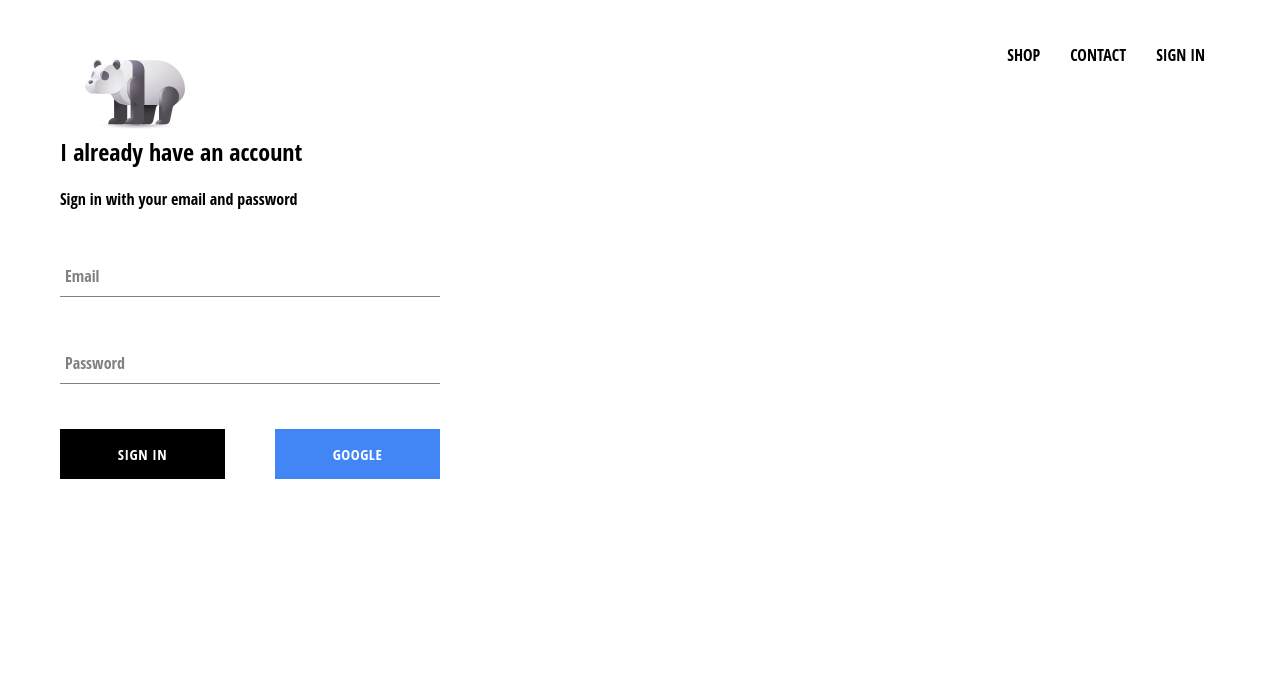
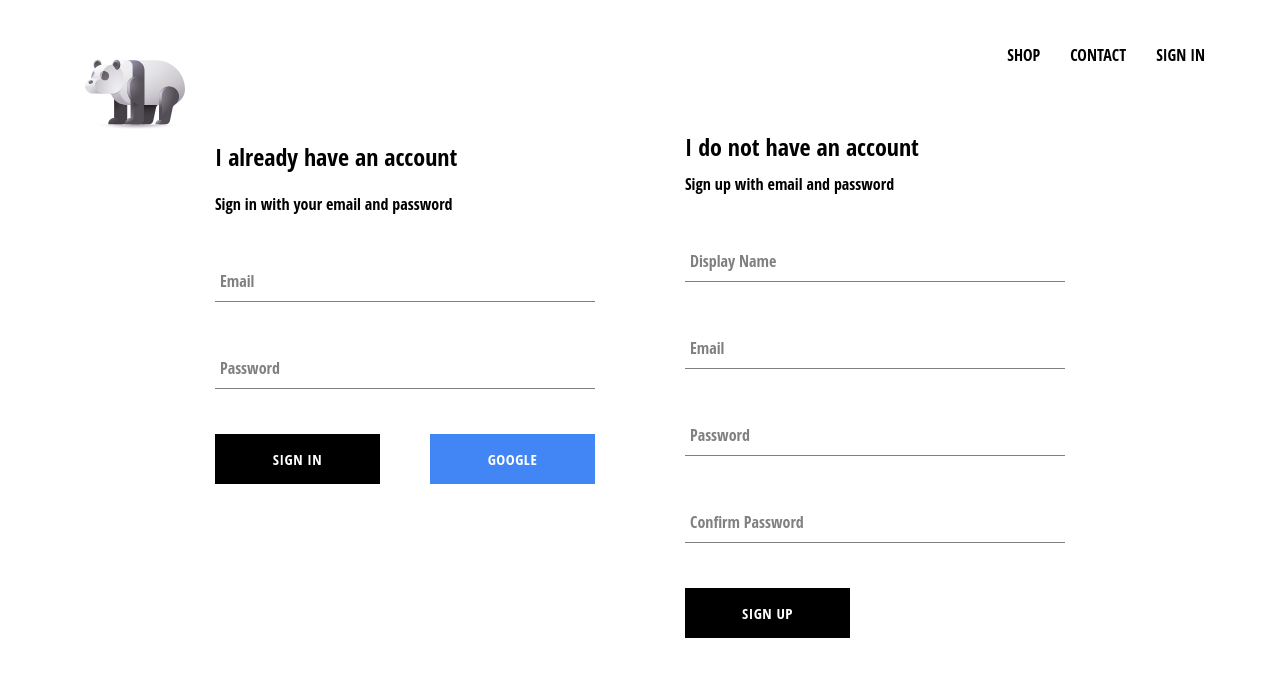
Before and after one commit to utoshkentov/e-commerce_app, a React (Create React App) app: page /signin in a window 1280 px wide. Shown: the top 676 px of the page. Built offline with nearby package versions, Linux system fonts and the light colour scheme; no server answers.

Commit message:
I have finished sign in and sign up component and integrated into firebase

```diff
--- a/src/App.js
+++ b/src/App.js
@@ -7,7 +7,7 @@
 import ShopPage from "./pages/shop/shop.component";
 import Header from "./components/header/header.component";
 import SignInAndSignUpPage from "./pages/sign-in-and-sign-up/sign-in-and-sign-up.component";
-import {auth} from "./firebase/firebase.utils";
+import {auth, createUserProfileDocument} from "./firebase/firebase.utils";
 
 
 class App extends Component {
@@ -22,10 +22,21 @@
     unSubscribeFromAuth = null
 
     componentDidMount() {
-        this.unSubscribeFromAuth = auth.onAuthStateChanged(user => {
-            this.setState({currentUser: user})
+        this.unSubscribeFromAuth = auth.onAuthStateChanged(async userAuth => {
+            if (userAuth) {
+                const userRef = await createUserProfileDocument(userAuth);
 
-            console.log(user);
+                userRef.onSnapshot(snapShot => {
+                    this.setState({
+                        currentUser: {
+                            id: snapShot.id,
+                            ...snapShot.data()
+                        }
+                    })
+                });
+            } else {
+                this.setState({currentUser: userAuth})
+            }
         })
     }
 
@@ -37,11 +48,11 @@
     render() {
         return (
             <div>
-                <Header currentUser={this.state.currentUser} />
+                <Header currentUser={this.state.currentUser}/>
                 <Switch>
-                    <Route exact path='/home' component={Homepage} />
-                    <Route path='/shop' component={ShopPage} />
-                    <Route path='/signin' component={SignInAndSignUpPage} />
+                    <Route exact path='/home' component={Homepage}/>
+                    <Route path='/shop' component={ShopPage}/>
+                    <Route path='/signin' component={SignInAndSignUpPage}/>
                 </Switch>
             </div>
         );
--- a/src/components/sign-in/sign-in.component.jsx
+++ b/src/components/sign-in/sign-in.component.jsx
@@ -3,7 +3,7 @@
 import "./sign-in.styles.scss";
 import FormInput from "../form-input/form-input.component";
 import CustomButton from "../custom-button/custom-button.component";
-import {signInWithGoogle} from "../../firebase/firebase.utils";
+import {auth, signInWithGoogle} from "../../firebase/firebase.utils";
 
 
 class SignIn extends Component {
@@ -16,10 +16,17 @@
         }
     }
 
-    handleSubmit = (e) => {
+    handleSubmit = async (e) => {
         e.preventDefault();
 
-        this.setState({email: '', password: ''})
+        const {email, password} = this.state;
+
+        try{
+            await auth.signInWithEmailAndPassword(email, password);
+            this.setState({email: '', password: ''})
+        }catch (error) {
+            console.log(error);
+        }
     }
 
     handleChange = (e) => {
--- /dev/null
+++ b/src/components/sign-up/sign-up.component.jsx
@@ -0,0 +1,105 @@
+import React, {Component} from 'react';
+
+
+import CustomButton from "../custom-button/custom-button.component";
+import FormInput from "../form-input/form-input.component";
+
+import {auth, createUserProfileDocument} from "../../firebase/firebase.utils";
+
+import "./sign-up.styles.scss"
+
+
+class SignUp extends Component {
+
+    constructor(props) {
+        super(props);
+
+        this.state = {
+            displayName: '',
+            email: '',
+            password: '',
+            confirmPassword: ''
+        }
+    }
+
+    handleSubmit = async e => {
+        e.preventDefault();
+        const {displayName, email, password, confirmPassword} = this.state;
+
+        if (password !== confirmPassword){
+            alert("password don't match")
+            return;
+        }
+
+        try {
+            const {user} = await auth.createUserWithEmailAndPassword(
+                email,
+                password
+            );
+
+            await createUserProfileDocument(user, {displayName});
+
+            this.setState({
+                displayName: '',
+                email: '',
+                password: '',
+                confirmPassword: ''
+            });
+        }catch (error) {
+            console.log(error)
+        }
+    }
+
+    handleChange = e => {
+        const {value, name} = e.target;
+        this.setState({[name]: value})
+    }
+
+
+    render() {
+        const {displayName, email, password, confirmPassword} = this.state;
+        return (
+            <div className='sign-up'>
+                <h2 className='title'>I do not have an account</h2>
+                <span>Sign up with email and password</span>
+                <form className='sign-up-form' onSubmit={this.handleSubmit}>
+                    <FormInput
+                        type='text'
+                        name='displayName'
+                        value={displayName}
+                        onChange={this.handleChange}
+                        label='Display Name'
+                        required
+                    />
+                    <FormInput
+                        type='email'
+                        name='email'
+                        value={email}
+                        onChange={this.handleChange}
+                        label='Email'
+                        required
+                    />
+                    <FormInput
+                        type='password'
+                        name='password'
+                        value={password}
+                        onChange={this.handleChange}
+                        label='Password'
+                        required
+                    />
+                    <FormInput
+                        type='password'
+                        name='confirmPassword'
+                        value={confirmPassword}
+                        onChange={this.handleChange}
+                        label='Confirm Password'
+                        required
+                    />
+                    <CustomButton type='submit'>SIGN UP</CustomButton>
+                </form>
+            </div>
+        )
+    }
+};
+
+export default SignUp;
--- a/src/firebase/firebase.utils.js
+++ b/src/firebase/firebase.utils.js
@@ -12,6 +12,35 @@
     appId: "1:949191635091:web:1c9688747683fc2f9e9d66"
 };
 
+export const createUserProfileDocument = async (userAuth, additionalData) => {
+    if (!userAuth) return;
+
+    const userRef = firestore.doc(`users/${userAuth.uid}`);
+    const snapShot = await userRef.get();
+
+    console.log(snapShot);
+
+    if (!snapShot.exists){
+        const {displayName, email} = userAuth;
+        const createdAt = new Date();
+
+        try{
+            await userRef.set({
+                displayName,
+                email,
+                createdAt,
+                ...additionalData
+            })
+        }catch (error) {
+            console.log('error creating user', error.message);
+        }
+    }
+
+    return userRef;
+}
+
+
+
 firebase.initializeApp(config);
 
 export const auth = firebase.auth();
--- a/src/pages/sign-in-and-sign-up/sign-in-and-sign-up.component.jsx
+++ b/src/pages/sign-in-and-sign-up/sign-in-and-sign-up.component.jsx
@@ -2,11 +2,13 @@
 
 import './sign-in-and-sign-up.styles.scss';
 import SignIn from "../../components/sign-in/sign-in.component";
+import SignUp from "../../components/sign-up/sign-up.component";
 
 const SignInAndSignUpPage = () => {
     return (
         <div className='sign-in-and-sign-up'>
             <SignIn />
+            <SignUp />
         </div>
     )
 }
--- a/src/pages/sign-in-and-sign-up/sign-in-and-sign-up.styles.scss
+++ b/src/pages/sign-in-and-sign-up/sign-in-and-sign-up.styles.scss
@@ -0,0 +1,6 @@
+.sign-in-and-sign-up {
+  width: 850px;
+  display: flex;
+  justify-content: space-between;
+  margin: 30px auto;
+}
```
Also changed, not shown: src/components/sign-up/sign-up.js (deleted, +0 -92 lines), src/components/sign-up/sign-up.styles.scss (renamed from src/components/sign-up/sign-up.scss).
